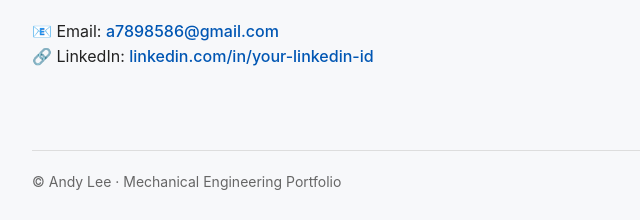
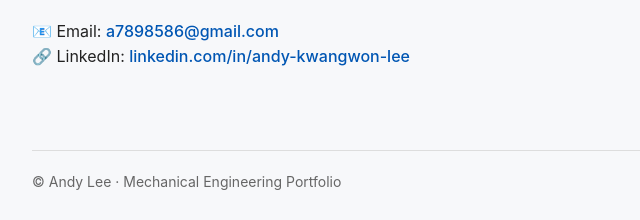
Before and after one commit to a7898586/a7898586.github.io, a plain HTML site: page index.html in a window 1280 px wide. Shown: the part 1277-1497 px from the top of the page, 128-768 px from the left. Drawn offline with Linux system fonts and the light colour scheme.

Commit message:
Update index.html

```diff
--- a/index.html
+++ b/index.html
@@ -160,8 +160,8 @@
         a7898586@gmail.com
       </a><br/>
       🔗 LinkedIn:
-      <a href="https://www.linkedin.com/in/your-linkedin-id" target="_blank">
-        linkedin.com/in/your-linkedin-id
+      <a href="http://www.linkedin.com/in/andy-kwangwon-lee" target="_blank">
+        linkedin.com/in/andy-kwangwon-lee
       </a>
     </p>
 
```
